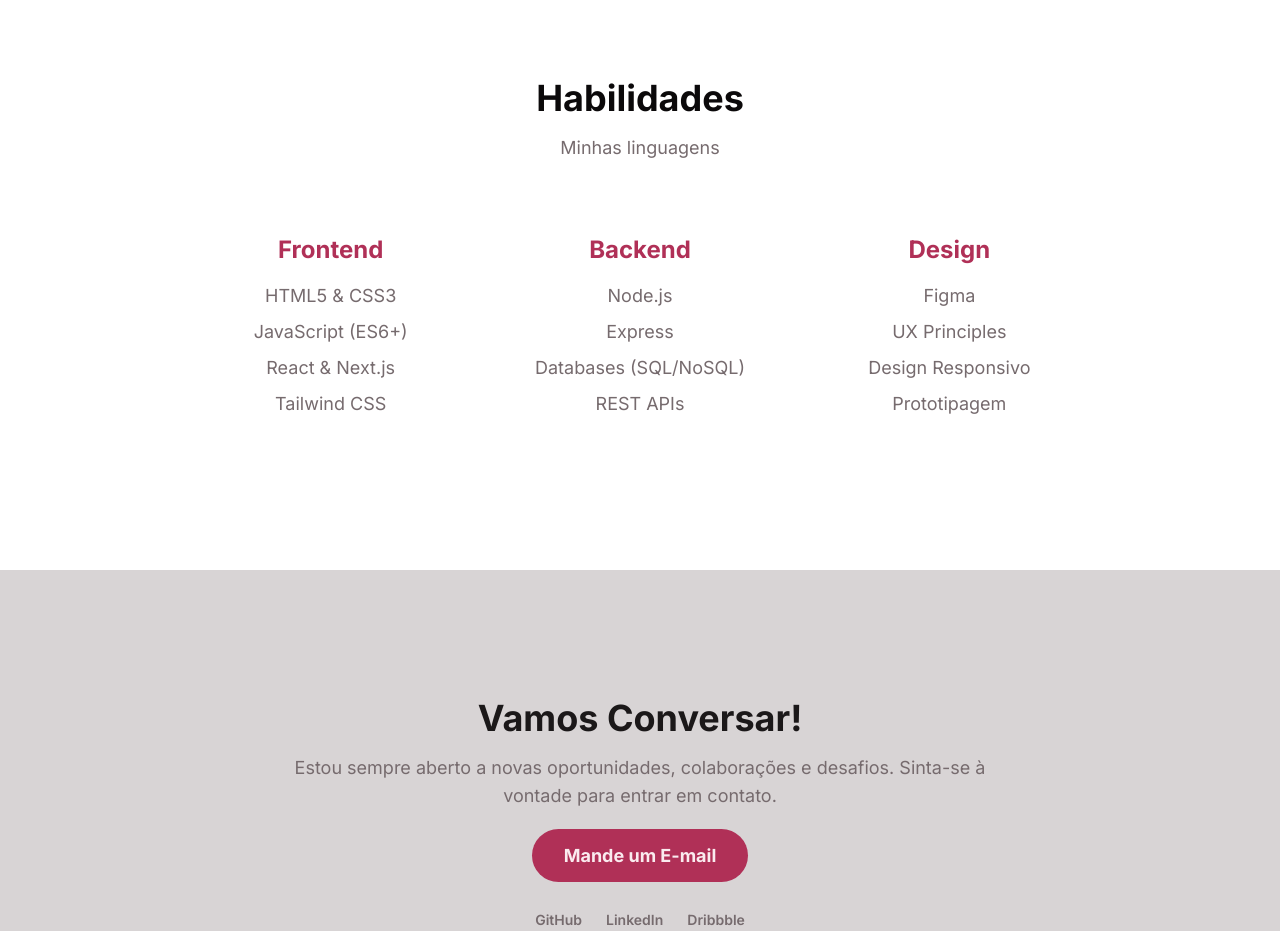
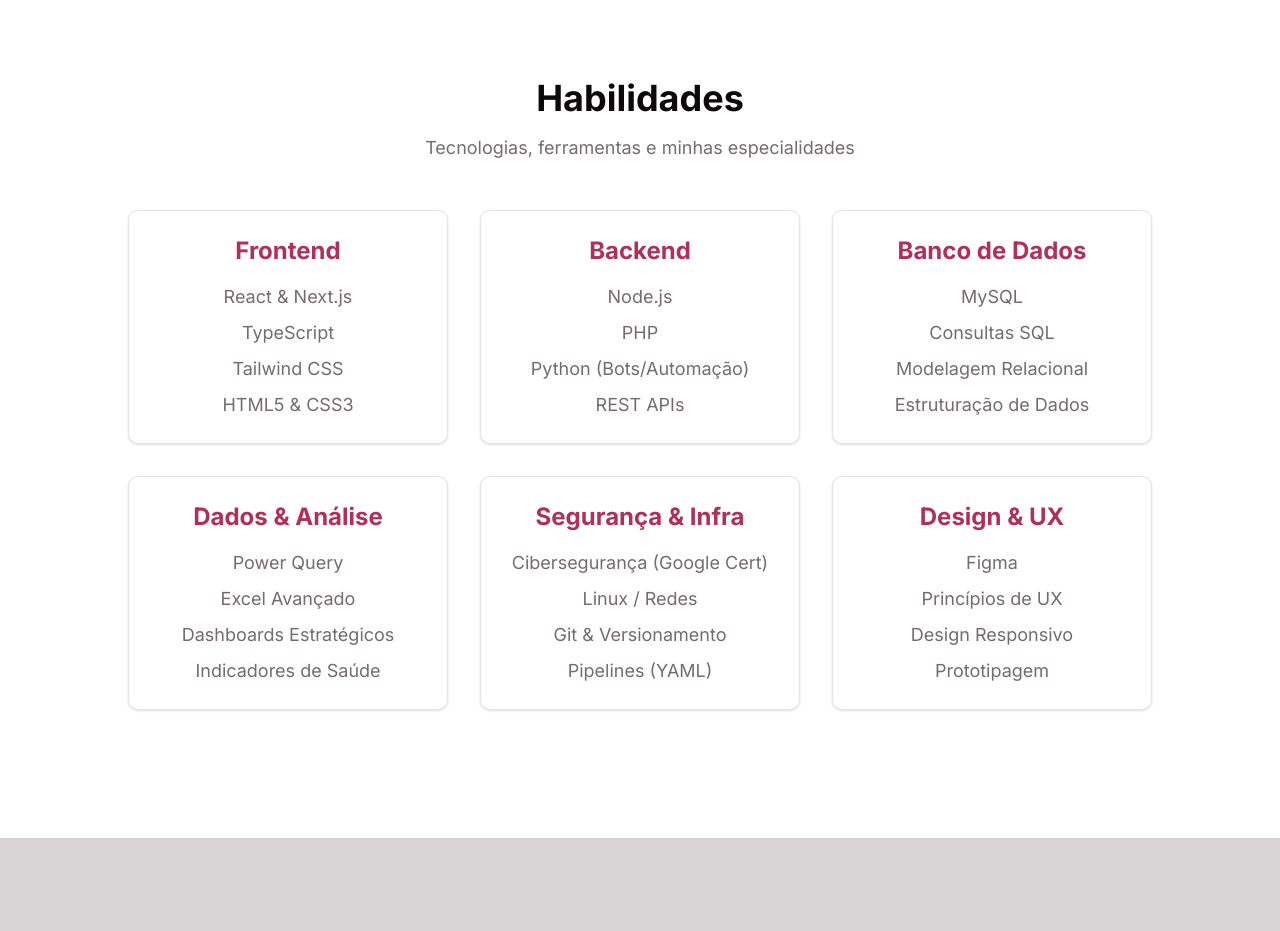
Before and after one commit to OthavioLuis/Portfolio-2.0, a Next.js app: page / in a window 1280 px wide. Shown: the part 3280-4211 px from the top of the page. Built offline with nearby package versions, Linux system fonts and the light colour scheme.

Commit message:
feat: arrumado minhas habilidades

```diff
--- a/src/app/components/sections/SkillsSection.tsx
+++ b/src/app/components/sections/SkillsSection.tsx
@@ -1,18 +1,31 @@
 interface SectionProps {
     id: string;
 }
+
 const skillCategories = [
     {
         title: 'Frontend',
-        skills: ['HTML5 & CSS3', 'JavaScript (ES6+)', 'React & Next.js', 'Tailwind CSS']
+        skills: ['React & Next.js', 'TypeScript', 'Tailwind CSS', 'HTML5 & CSS3']
     },
     {
         title: 'Backend',
-        skills: ['Node.js', 'Express', 'Databases (SQL/NoSQL)', 'REST APIs']
+        skills: ['Node.js', 'PHP', 'Python (Bots/Automação)', 'REST APIs']
     },
     {
-        title: 'Design',
-        skills: ['Figma', 'UX Principles', 'Design Responsivo', 'Prototipagem']
+        title: 'Banco de Dados',
+        skills: ['MySQL', 'Consultas SQL', 'Modelagem Relacional', 'Estruturação de Dados']
+    },
+    {
+        title: 'Dados & Análise',
+        skills: ['Power Query', 'Excel Avançado', 'Dashboards Estratégicos', 'Indicadores de Saúde']
+    },
+    {
+        title: 'Segurança & Infra',
+        skills: ['Cibersegurança (Google Cert)', 'Linux / Redes', 'Git & Versionamento', 'Pipelines (YAML)']
+    },
+    {
+        title: 'Design & UX',
+        skills: ['Figma', 'Princípios de UX', 'Design Responsivo', 'Prototipagem']
     }
 ]
 
@@ -22,11 +35,11 @@
             <div className="container mx-auto px-4 max-w-6xl">
                 <div className="text-center mb-12">
                     <h2 className="text-4xl font-bold text-foreground">Habilidades</h2>
-                    <p className="text-lg text-muted-foreground mt-4 max-w-2xl mx-auto">Minhas linguagens</p>
+                    <p className="text-lg text-muted-foreground mt-4 max-w-2xl mx-auto">Tecnologias, ferramentas e minhas especialidades</p>
                 </div>
-                <div className="grid md:grid-cols-2 lg:grid-cols-3 gap-8 max-w-4xl mx-auto">
+                <div className="grid md:grid-cols-2 lg:grid-cols-3 gap-8 max-w-5xl mx-auto">
                     {skillCategories.map((category, index) => (
-                        <div key={index} className="p-6">
+                        <div key={index} className="p-6 bg-card rounded-lg shadow-sm border border-border hover:shadow-md transition-shadow duration-300">
                             <h3 className="text-2xl font-bold mb-4 text-center text-primary">{category.title}</h3>
                             <ul className="text-center space-y-2 text-muted-foreground text-lg">
                                 {category.skills.map((skill, i) => <li key={i}>{skill}</li>)}
```
